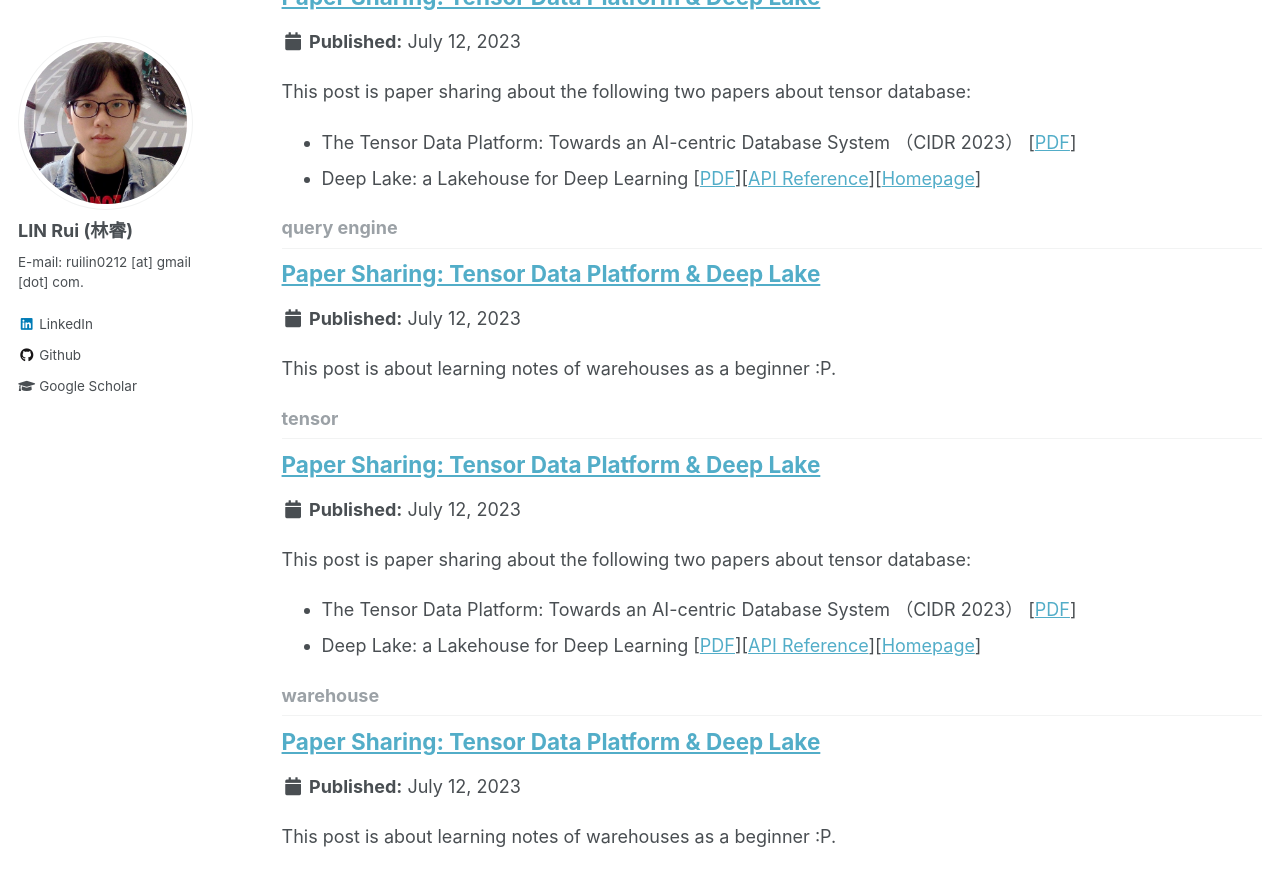
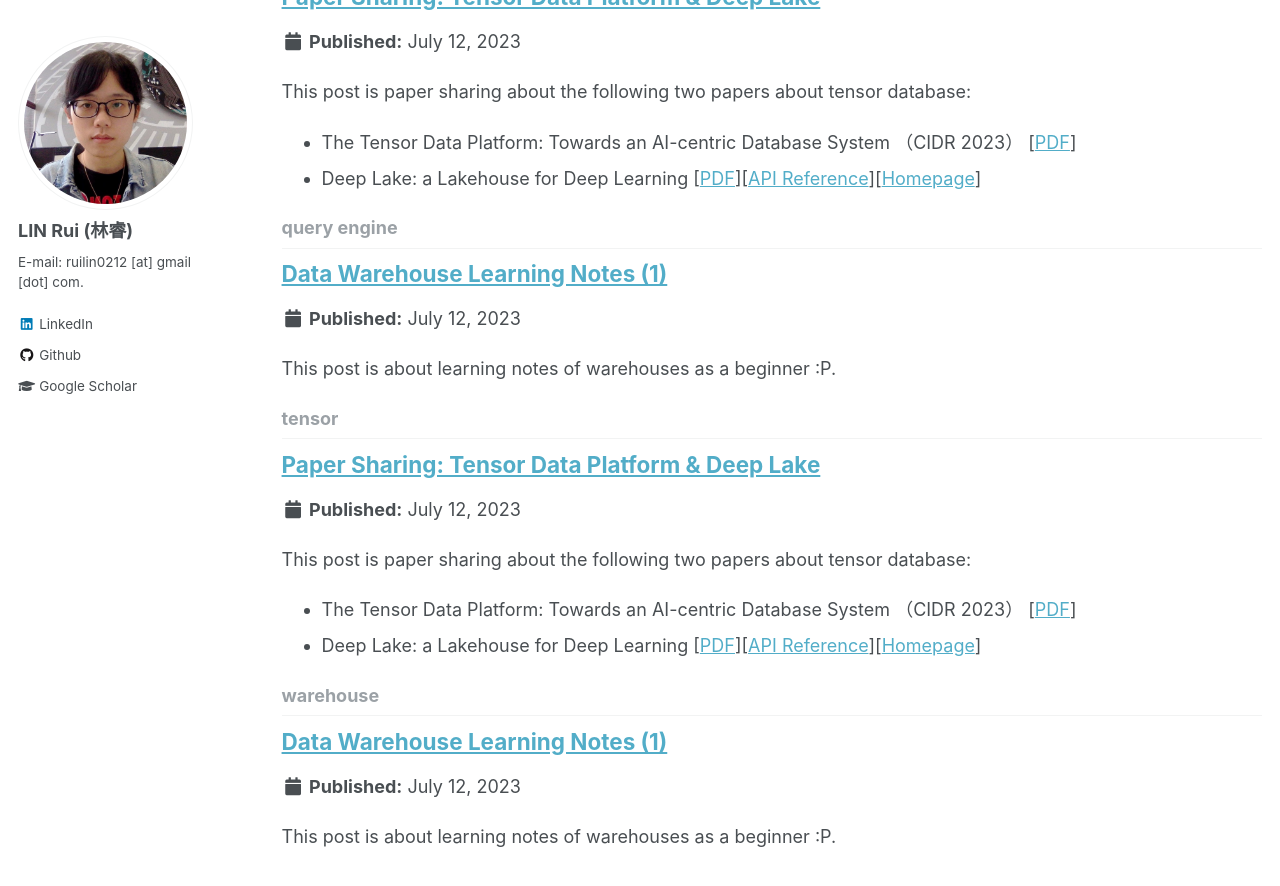
Before and after one commit to rlin27/rlin27.github.io, a Jekyll site: the page built from _pages/tag-archive.html, in a window 1280 px wide and 900 px high, scrolled down 944 px. Shown: the top 886 px of the window. Built offline with Jekyll 4.4.1, drawn with Linux system fonts in a browser that asks for light colours.

Commit message:
Update 2023-07-18-Warehouse-notes.md

```diff
--- a/_posts/2023-07-18-Warehouse-notes.md
+++ b/_posts/2023-07-18-Warehouse-notes.md
@@ -1,5 +1,5 @@
 ---
-title: 'Paper Sharing: Tensor Data Platform & Deep Lake'
+title: 'Data Warehouse Learning Notes (1)'
 date: 2023-07-12
 permalink: /posts/2023/07/blog-post-1/
 tags:
```
